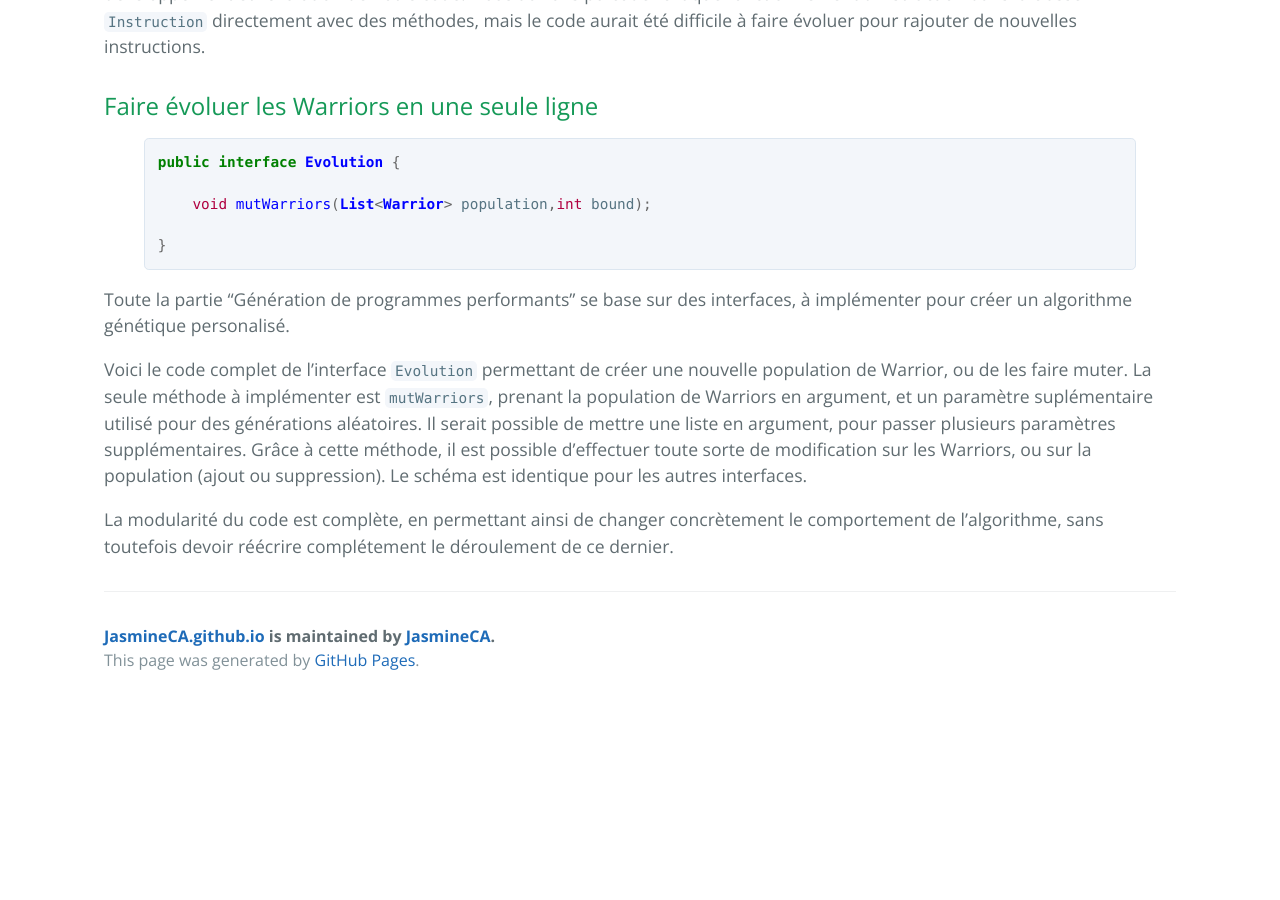
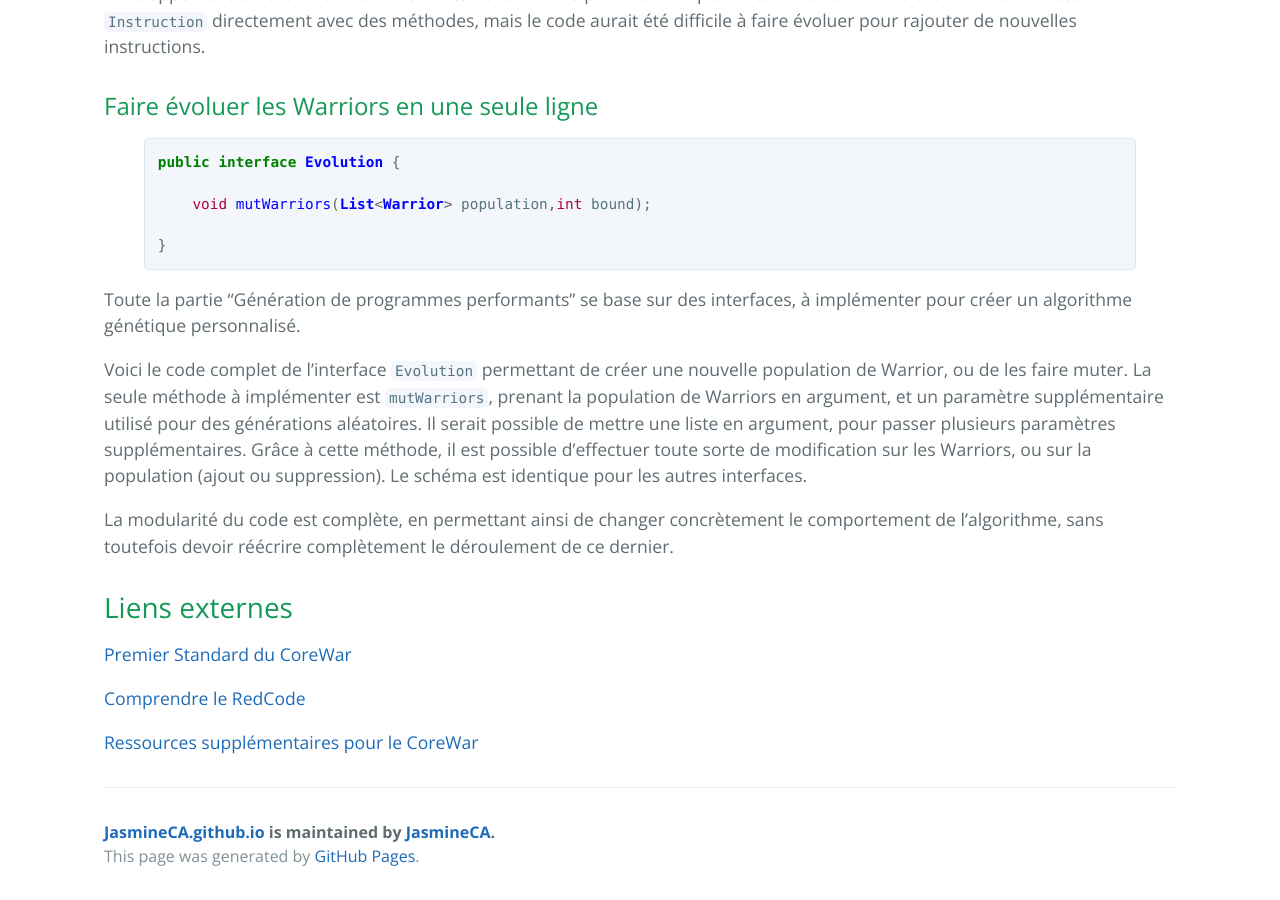
Before and after one commit to JasmineCA/JasmineCA.github.io, a Jekyll site: the page built from projets/CoreWar.md, in a window 1280 px wide and 900 px high, scrolled down 5518 px. Built offline with Jekyll 4.4.1, drawn with Linux system fonts in a browser that asks for light colours; nearby versions of some CDN libraries; before the commit the page ends 6222 px from its top, so only the background shows below that.

Commit message:
Added links to CoreWar.md

```diff
--- a/projets/CoreWar.md
+++ b/projets/CoreWar.md
@@ -191,8 +191,16 @@ public interface Evolution {
 }
 {% endhighlight %}
 
-Toute la partie "Génération de programmes performants" se base sur des interfaces, à implémenter pour créer un algorithme génétique personalisé.
+Toute la partie "Génération de programmes performants" se base sur des interfaces, à implémenter pour créer un algorithme génétique personnalisé.
 
-Voici le code complet de l'interface `Evolution` permettant de créer une nouvelle population de Warrior, ou de les faire muter. La seule méthode à implémenter est `mutWarriors`, prenant la population de Warriors en argument, et un paramètre suplémentaire utilisé pour des générations aléatoires. Il serait possible de mettre une liste en argument, pour passer plusieurs paramètres supplémentaires. Grâce à cette méthode, il est possible d'effectuer toute sorte de modification sur les Warriors, ou sur la population (ajout ou suppression). Le schéma est identique pour les autres interfaces.
+Voici le code complet de l'interface `Evolution` permettant de créer une nouvelle population de Warrior, ou de les faire muter. La seule méthode à implémenter est `mutWarriors`, prenant la population de Warriors en argument, et un paramètre supplémentaire utilisé pour des générations aléatoires. Il serait possible de mettre une liste en argument, pour passer plusieurs paramètres supplémentaires. Grâce à cette méthode, il est possible d'effectuer toute sorte de modification sur les Warriors, ou sur la population (ajout ou suppression). Le schéma est identique pour les autres interfaces.
 
-La modularité du code est complète, en permettant ainsi de changer concrètement le comportement de l'algorithme, sans toutefois devoir réécrire complétement le déroulement de ce dernier.
+La modularité du code est complète, en permettant ainsi de changer concrètement le comportement de l'algorithme, sans toutefois devoir réécrire complètement le déroulement de ce dernier.
+
+### Liens externes
+
+[Premier Standard du CoreWar](http://corewar.co.uk/standards/cwg.txt)
+
+[Comprendre le RedCode](http://vyznev.net/corewar/guide.html)
+
+[Ressources supplémentaires pour le CoreWar](https://corewar.co.uk/indexx.htm)
```
